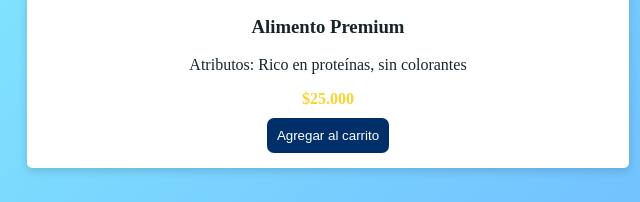
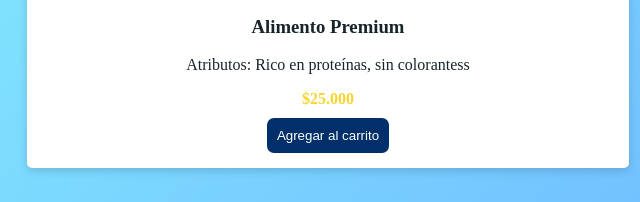
Before and after one commit to MorenoNegrito/Ecomerce-, a plain HTML site: page index.html in a window 1280 px wide. Shown: the part 556-758 px from the top of the page, 1-641 px from the left. Drawn offline with Linux system fonts and the light colour scheme.

Commit message:
Probando asi

```diff
--- a/index.html
+++ b/index.html
@@ -45,7 +45,7 @@
             <div class="producto-card">
                 <img src="imagenes/alimentopremiun.png" alt="Producto 1">
                 <h3>Alimento Premium</h3>
-                <p>Atributos: Rico en proteínas, sin colorantes</p>
+                <p>Atributos: Rico en proteínas, sin colorantess</p>
                 <p class="precio">$25.000</p>
                 <button class="btn-agregar">Agregar al carrito</button>
             </div>
```
